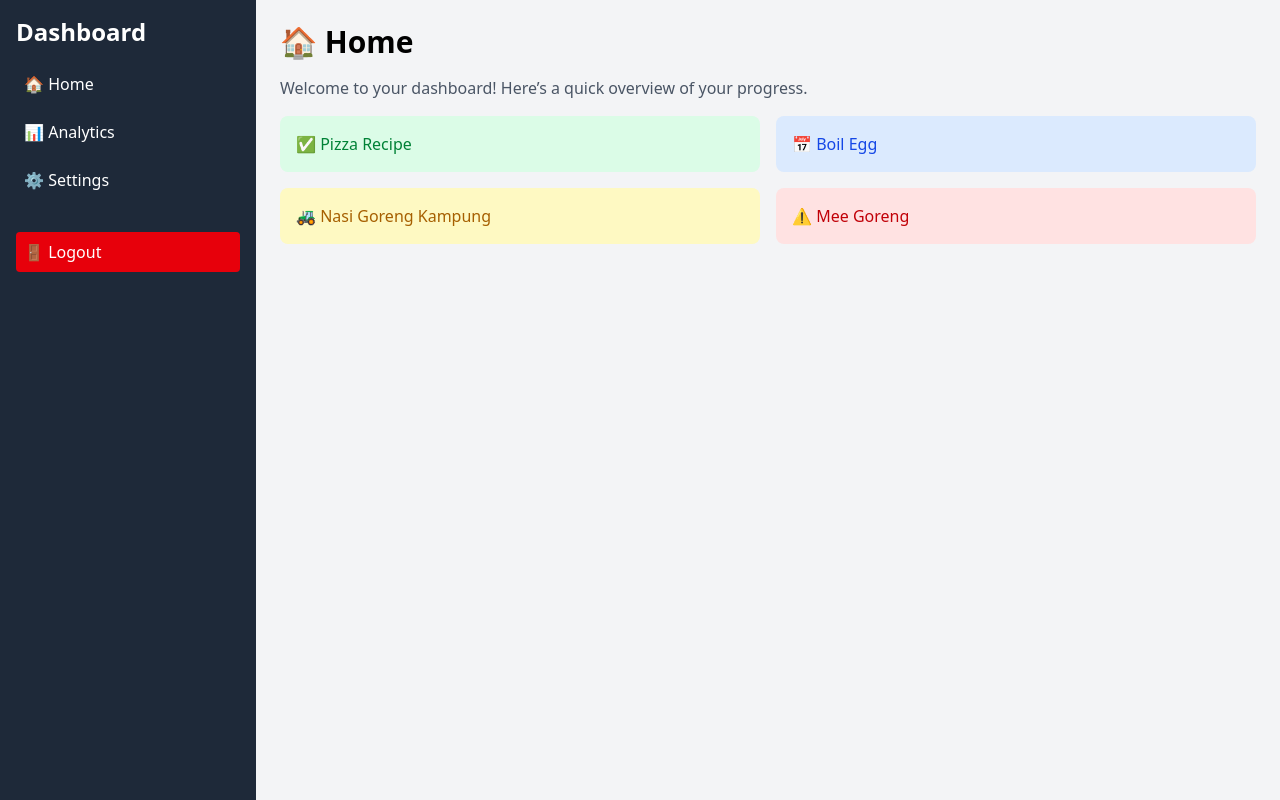
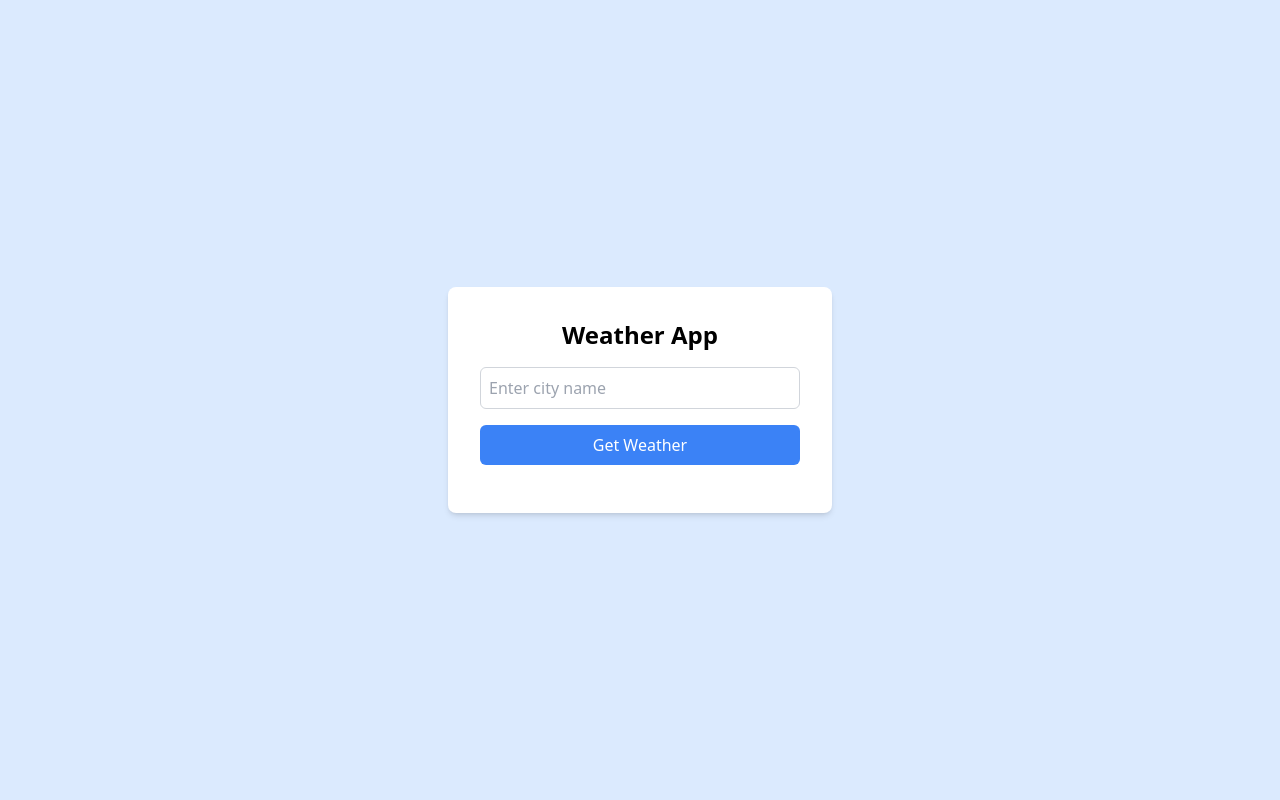
Before and after one commit to farhanbaem/recipe-tailwindcss, a website: page src/index.html in a window 1280 px wide. Drawn offline with nearby package versions, Linux system fonts and the light colour scheme.

Commit message:
weather app

```diff
--- a/src/home.html
+++ /dev/null
@@ -1,9 +0,0 @@
-<h2 class="text-3xl font-semibold mb-4">🏠 Home</h2>
-<p class="text-gray-600">Welcome to your dashboard! Here’s a quick overview of your progress.</p>
-
-<div class="grid grid-cols-2 gap-4 mt-4">
-    <div class="p-4 bg-green-100 text-green-700 rounded-lg">✅ Pizza Recipe</div>
-    <div class="p-4 bg-blue-100 text-blue-700 rounded-lg">📅 Boil Egg</div>
-    <div class="p-4 bg-yellow-100 text-yellow-700 rounded-lg">🚜 Nasi Goreng Kampung</div>
-    <div class="p-4 bg-red-100 text-red-700 rounded-lg">⚠️ Mee Goreng</div>
-</div>
--- a/src/index.html
+++ b/src/index.html
@@ -1,23 +1,37 @@
 <!DOCTYPE html>
 <html lang="en">
+
 <head>
     <meta charset="UTF-8">
     <meta name="viewport" content="width=device-width, initial-scale=1.0">
-    <title>Dashboard</title>
-    <link href="./output.css" rel="stylesheet">
-    <script src="https://unpkg.com/htmx.org"></script>
+    <title>Weather App</title>
+    <script src="https://cdn.tailwindcss.com"></script>
 </head>
-<body class="bg-gray-100 min-h-screen flex">
 
-    <!-- Sidebar (Loaded via HTMX) -->
-    <div hx-get="sidebar.html" hx-swap="outerHTML" hx-trigger="load"></div>
+<body>
 
-    <!-- Main Content Area (Dynamic Content) -->
-    <div id="content-area" class="flex-1 p-6"
-         hx-get="home.html"
-         hx-swap="innerHTML"
-         hx-trigger="load">
+    <div class="bg-blue-100 min-h-screen flex items-center justify-center">
+        <div class="bg-white p-8 rounded-lg shadow-md w-full max-w-sm">
+            <h1 class="text-2xl font-bold text-center mb-4">Weather App</h1>
+
+            <!--id = cityInput -->
+            <div class="mb-4">
+                <input type="text" id="cityInput" placeholder="Enter city name"
+                    class="w-full p-2 border border-gray-300 rounded-md">
+            </div>
+
+            <!-- id = getWeatherBtn -->
+            <button id="getWeatherBtn" class="w-full bg-blue-500 text-white py-2 rounded-md hover:bg-blue-600">
+                Get Weather
+            </button>
+
+            <!-- id = weatherResult -->
+            <div id="weatherResult" class="mt-4 text-center"></div>
+        </div>
+
     </div>
 
+
 </body>
+<script src="script.js"></script>
 </html>
--- /dev/null
+++ b/src/script.js
@@ -0,0 +1,54 @@
+// OpenWeatherMap API configuration
+
+// 1. API Configuration
+
+const API_KEY ='c90af758c835d6229bb1254499ce181d';// Replace with your OpenWeatherMap API Key
+const BASE_URL = 'https://api.openweathermap.org/data/2.5/weather';
+
+// 2. Button Click Event
+document.getElementById('getWeatherBtn').addEventListener('click', async () => {
+    const city = document.getElementById('cityInput').value.trim();
+
+    if (!city) {
+        displayError('Please enter a city name.');
+        return;
+    }
+
+    try {
+
+        // 3. Fetching Weather data
+        const response = await fetch(`${BASE_URL}?q=${city}&units=metric&appid=${API_KEY}`);
+
+        // 4. Error Handling
+        if (!response.ok) {
+            throw new Error(`City not found.`);
+        }
+
+        const data = await response.json();
+        displayWeather(data);
+    } catch (error) {
+        displayError(error.message);
+    }
+});
+
+// 5. Displaying Weather Data
+function displayWeather(data) {
+    const { name, main, weather } = data;
+
+    const weatherHTML = `
+        <h2 class="text-xl font-bold">${name}</h2>
+        <p class="text-lg">${weather[0].description}</p>
+        <p class="text-2xl font-bold">${main.temp}°C</p>
+        <p class="text-sm text-gray-500">Feels like: ${main.feels_like}°C</p>
+        <p class="text-sm text-gray-500">Humidity: ${main.humidity}%</p>
+    `;
+
+    document.getElementById('weatherResult').innerHTML = weatherHTML;
+}
+
+//6. Display error messages
+function displayError(message) {
+    document.getElementById('weatherResult').innerHTML = `
+        <p class="text-red-500 font-bold">${message}</p>
+    `;
+}
--- a/src/sidebar.html
+++ /dev/null
@@ -1,35 +0,0 @@
-<aside class="w-64 bg-gray-800 text-white min-h-screen p-4">
-    <h1 class="text-2xl font-bold mb-4">Dashboard</h1>
-    <nav>
-        <ul>
-            <li class="mb-2">
-                <a href="#"
-                   hx-get="home.html"
-                   hx-target="#content-area"
-                   hx-push-url="true"
-                   class="block p-2 hover:bg-gray-700 rounded">🏠 Home</a>
-            </li>
-            <li class="mb-2">
-                <a href="#"
-                   hx-get="pizza.html"
-                   hx-target="#content-area"
-                   hx-push-url="true"
-                   class="block p-2 hover:bg-gray-700 rounded">📊 Analytics</a>
-            </li>
-            <li class="mb-2">
-                <a href="#"
-                   hx-get="settings.html"
-                   hx-target="#content-area"
-                   hx-push-url="true"
-                   class="block p-2 hover:bg-gray-700 rounded">⚙️ Settings</a>
-            </li>
-            <li class="mt-8">
-                <a href="#"
-                   hx-get="logout.html"
-                   hx-target="#content-area"
-                   hx-push-url="true"
-                   class="block p-2 bg-red-600 hover:bg-red-700 rounded">🚪 Logout</a>
-            </li>
-        </ul>
-    </nav>
-</aside>
```
Also changed, not shown: src/pizza.html (deleted, +0 -8 lines).
